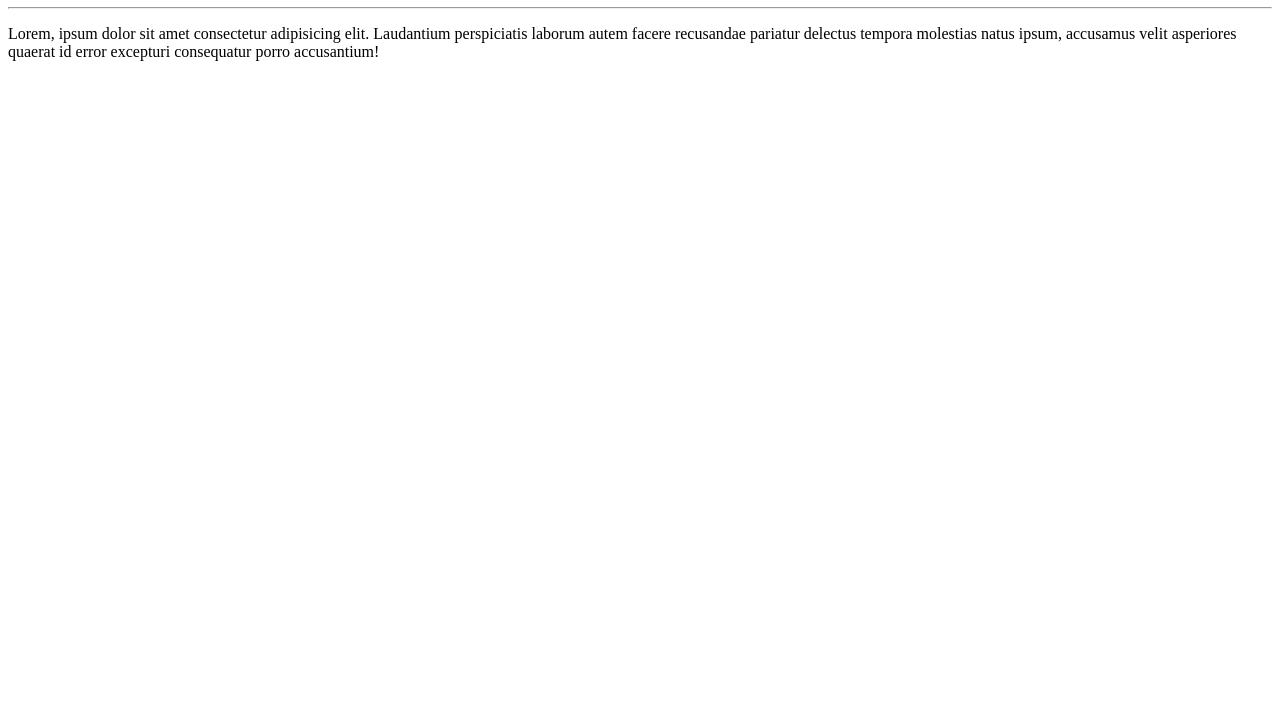
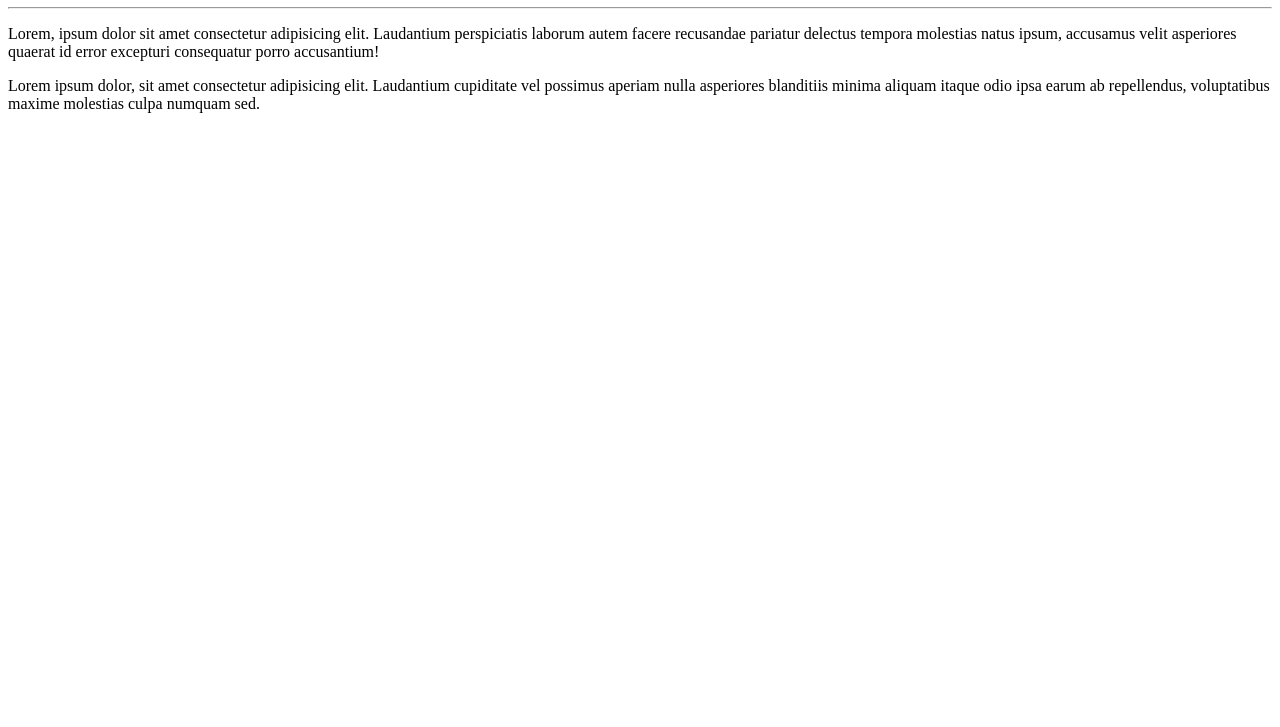
Before and after one commit to Doni-zete/GitTuto, a plain HTML site: page Site-exemplo/index.html in a window 1280 px wide. Shown: the part 73-800 px from the top of the page. Drawn offline with Linux system fonts and the light colour scheme.

Commit message:
Adcionei um paragrafo

```diff
--- a/Site-exemplo/index.html
+++ b/Site-exemplo/index.html
@@ -10,5 +10,6 @@
     <hr>
     <p>Lorem, ipsum dolor sit amet consectetur adipisicing elit. Laudantium perspiciatis laborum autem facere recusandae pariatur delectus tempora molestias natus ipsum, accusamus velit asperiores quaerat id error excepturi consequatur porro accusantium!</p>
 
+    <p>Lorem ipsum dolor, sit amet consectetur adipisicing elit. Laudantium cupiditate vel possimus aperiam nulla asperiores blanditiis minima aliquam itaque odio ipsa earum ab repellendus, voluptatibus maxime molestias culpa numquam sed.</p>
 </body>
 </html>
```
